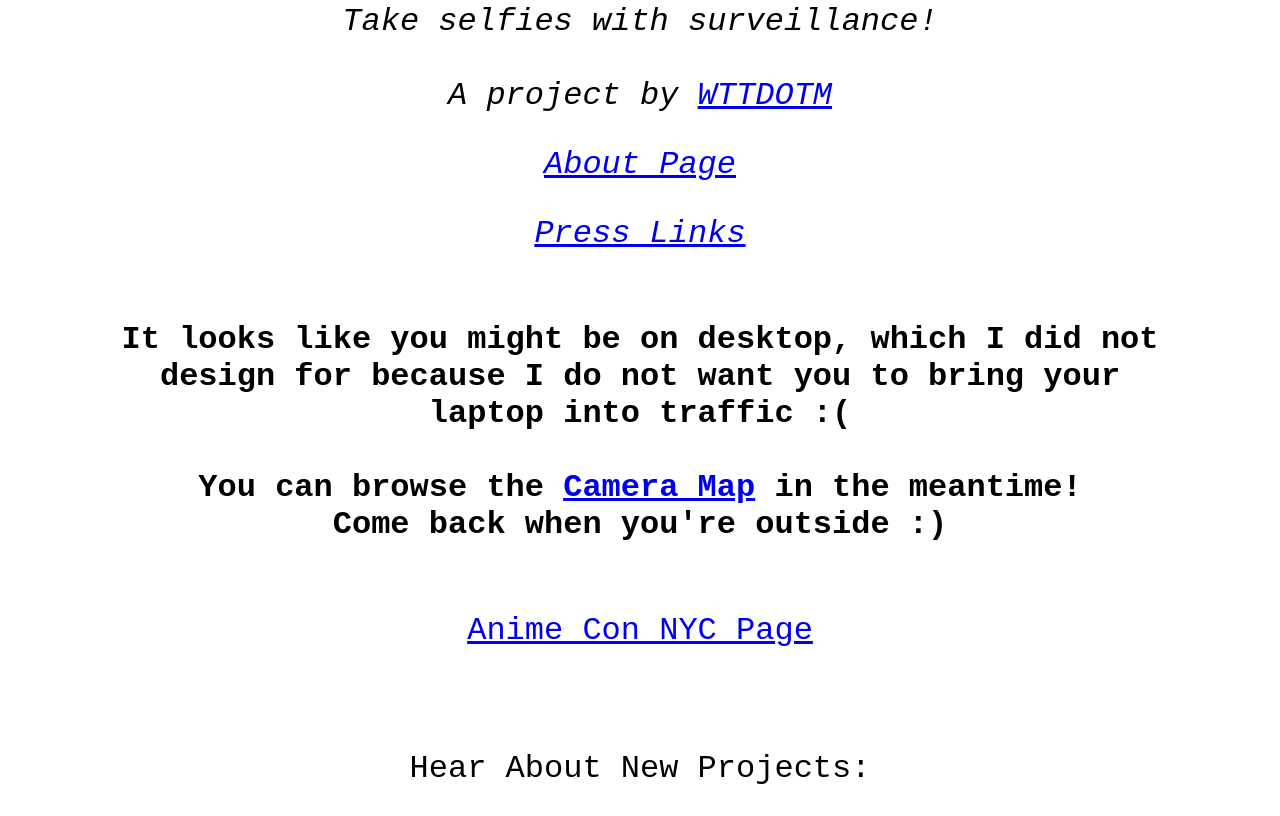
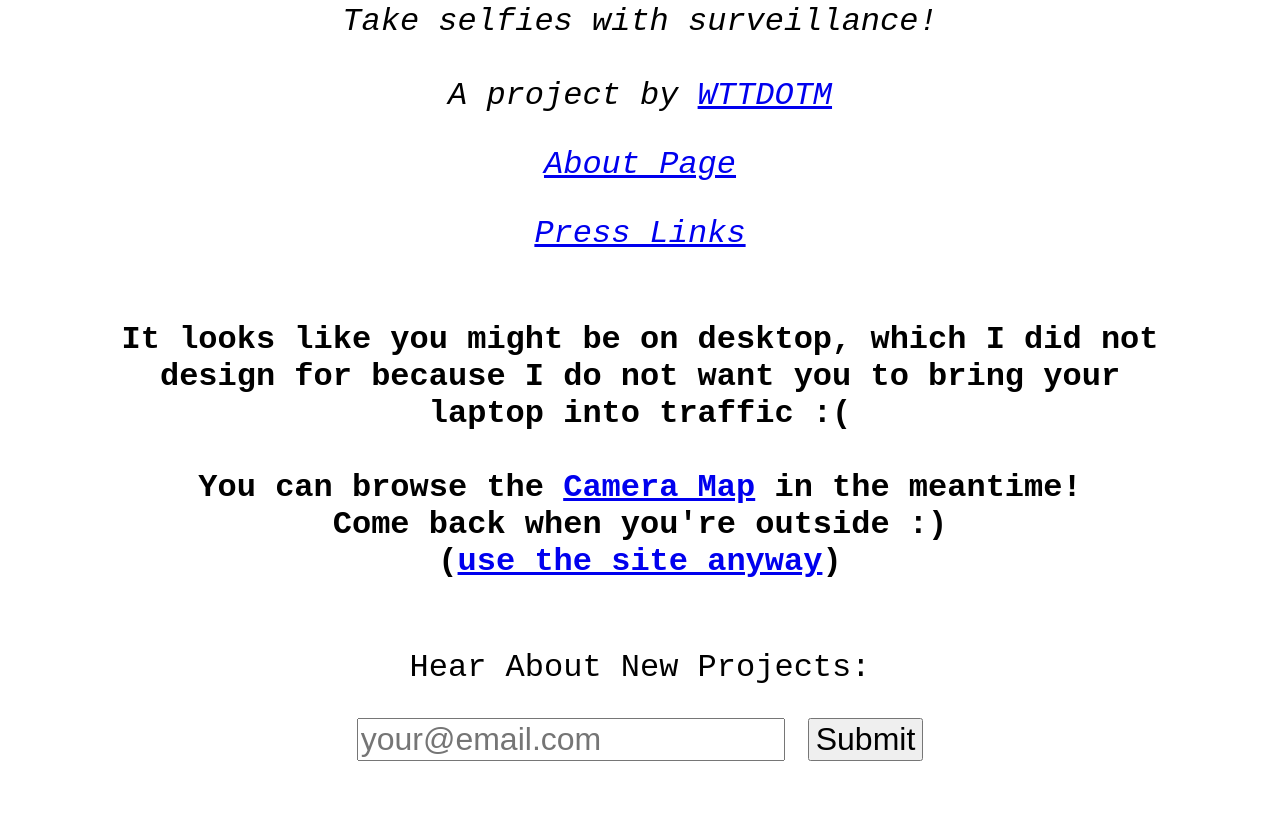
Before and after one commit to wttdotm/traffic_cam_photobooth, a plain HTML site: page index.html in a window 1280 px wide. Shown: the part 377-1193 px from the top of the page. Drawn offline with nearby package versions, Linux system fonts and the light colour scheme; no server answers.

Commit message:
home page fixes

```diff
--- a/index.html
+++ b/index.html
@@ -27,7 +27,13 @@
       //pls do not spam I just want to know how many ppl use my site
       //you can view the source code at https://github.com/we-make-internet/home-page/blob/main/www/diyPixel/trafficCamPixel.php
       fetch('https://wemakeinter.net/diyPixel/trafficCamPixel.php?event=pageView')
-
+      const forceMobile = () => {
+        let notOnDesktop = document.getElementsByClassName('notOnDesktop')[0]
+        let onDesktop = document.getElementsByClassName('onDesktop')[0]
+        notOnDesktop.style.display = 'block'
+        onDesktop.style.display = 'none'
+        console.log(notOnDesktop, onDesktop)
+      }
     </script>
     <meta name="htmx-config" content='{"selfRequestsOnly":false}'>
     <style>
@@ -73,10 +79,10 @@
             <br/>
             <br/>
             You can browse the <a href="./map.html?onDesktop=yes">Camera Map</a> in the meantime!</b><br/>
-            Come back when you're outside :)
+            Come back when you're outside :)<br/>(<a href="#" onclick="forceMobile()">use the site anyway</a>)
         </div>
-      <br/>
-      <p><a href="./animenyc.html">Anime Con NYC Page</a></p>
+      <!-- <br/>
+      <p><a href="./animenyc.html">Anime Con NYC Page</a></p> -->
       <br/>
         <p>Hear About New Projects:</p>
         <form hx-post="https://wttdotm-email_capture.web.val.run/">
```
